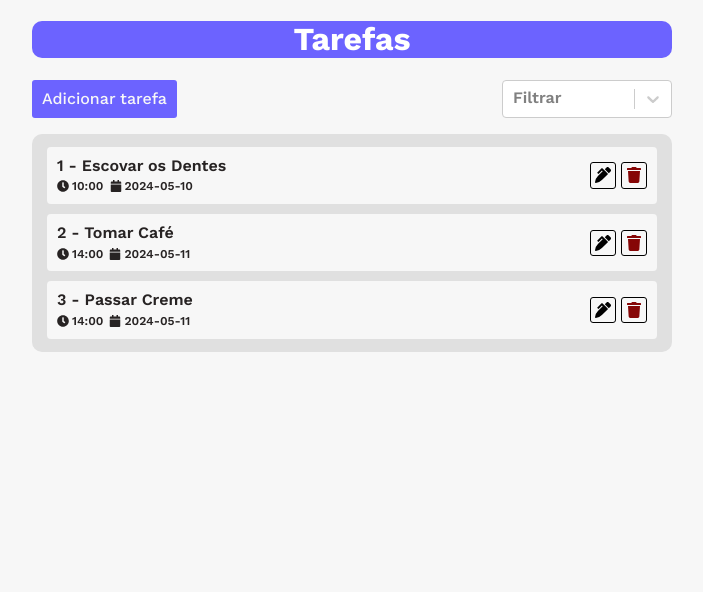
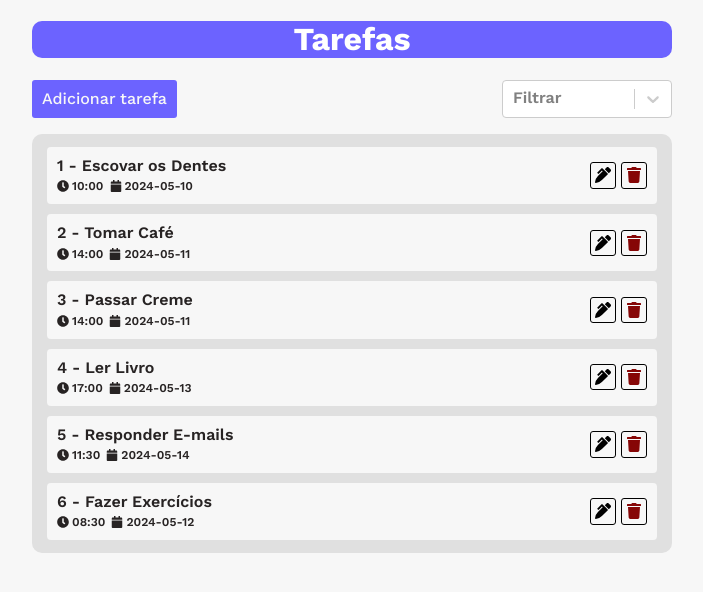
Before and after one commit to JpLoyal/To_Do, a React (Vite) app: page / in a window 1280 px wide. Shown: the top 592 px of the page, without its empty margins (288-991 px from the left). Built offline with nearby package versions, Linux system fonts and the light colour scheme.

Commit message:
feat: implementa a funcionalidade de filtragem

```diff
--- a/src/components/FiltroTarefas/FiltroTarefas.jsx
+++ b/src/components/FiltroTarefas/FiltroTarefas.jsx
@@ -1,18 +1,16 @@
 import styles from './FiltroTarefas.module.css'
-import React, { useState } from 'react';
 import Select from 'react-select';
 
-const FiltroTarefas = () => {
-  const [filtro, setFiltro] = useState(null);
+const FiltroTarefas = ({ setFiltroTarefas }) => {
 
   const opcoesFiltro = [
     { value: 'todas', label: 'Todas' },
-    { value: 'pendentes', label: 'Pendentes' },
-    { value: 'concluidas', label: 'Concluídas' }
+    { value: 'pendente', label: 'Pendentes' },
+    { value: 'concluida', label: 'Concluídas' }
   ];
 
   const handleChange = (opcaoSelecionada) => {
-    setFiltro(opcaoSelecionada.value);
+    setFiltroTarefas(opcaoSelecionada.value);
   };
 
   return (
--- a/src/components/Tasks/Tasks.jsx
+++ b/src/components/Tasks/Tasks.jsx
@@ -6,7 +6,7 @@ import ModalExcluirTarefa from '../Modals/ModalExcluirTarefa/ModalExcluirTarefa'
 
 import { FaPenAlt, FaTrash, FaClock, FaCalendar } from "react-icons/fa";
 
-const Tasks = ({ tasks, atualizarTarefa, removerTarefa }) => {
+const Tasks = ({ tasks, atualizarTarefa, removerTarefa, filtroTarefas }) => {
 
     const [modalAtualizarIsOpen, setModalAtualizarIsOpen] = useState(false);
     const [indexDaTarefaASerAtualizada, setIndexDaTarefaASerAtualizada] = useState(null);
@@ -33,10 +33,20 @@ const Tasks = ({ tasks, atualizarTarefa, removerTarefa }) => {
         setModalExcluirIsOpen(true);
     };
 
+    const tarefasFiltradas = tasks.filter(tarefa => {
+        if (filtroTarefas === 'todas') {
+            return true; // Retorna todas as tarefas
+        } else if (filtroTarefas === 'pendente') {
+            return tarefa.status === 'pendente'; // Retorna apenas as tarefas pendentes
+        } else if (filtroTarefas === 'concluida') {
+            return tarefa.status === 'concluida'; // Retorna apenas as tarefas concluídas
+        }
+    });
+
     return (
         <>
             <ul className={styles.listaTarefas}>
-                {tasks.map((tarefa, index)=>{
+                {tarefasFiltradas.map((tarefa, index)=>{
                     return (
                         <li key={index} className={styles.elementoListaTarefas}>
                             <div>
--- a/src/components/WrapperTasks/WrapperTasks.jsx
+++ b/src/components/WrapperTasks/WrapperTasks.jsx
@@ -16,6 +16,8 @@ const WrapperTasks = () => {
     const [statusNovaTarefa, setStatusNovaTarefa] = useState('pendente');
 
     const [modalAdicionarIsOpen, setModalAdicionarIsOpen] = useState(false);
+
+    const [filtroTarefas, setFiltroTarefas] = useState('pendente');
 
     function adicionarTarefa(){
         const novaTarefa = {
@@ -59,7 +61,10 @@ const WrapperTasks = () => {
 
             <div className={styles.containerAddFiltrar}>
                 <button onClick={abrirModalDeCriacao}>Adicionar tarefa</button>
-                <FiltroTarefas/>
+                <FiltroTarefas
+                    filtroTarefas={filtroTarefas}
+                    setFiltroTarefas={setFiltroTarefas}
+                />
             </div>
 
             <ModalAdicionarTarefa
@@ -82,6 +87,7 @@ const WrapperTasks = () => {
                 tasks={tasks}
                 atualizarTarefa={atualizarTarefa}
                 removerTarefa={removerTarefa}
+                filtroTarefas={filtroTarefas}
             />
 
         </section>
--- a/src/data/tarefas.jsx
+++ b/src/data/tarefas.jsx
@@ -11,14 +11,63 @@ const tarefas = [
         descricao: "Tomar Café",
         data: "2024-05-11",
         horario: "14:00",
+        status: "pendente"
+    },
+    {
+        id: 3,
+        descricao: "Passar Creme",
+        data: "2024-05-11",
+        horario: "14:00",
+        status: "pendente"
+    },
+    {
+        id: 4,
+        descricao: "Ler Livro",
+        data: "2024-05-13",
+        horario: "17:00",
+        status: "pendente"
+    },
+    {
+        id: 5,
+        descricao: "Responder E-mails",
+        data: "2024-05-14",
+        horario: "11:30",
+        status: "pendente"
+    },
+    {
+        id: 6,
+        descricao: "Fazer Compras",
+        data: "2024-05-15",
+        horario: "15:00",
         status: "concluida"
     },
     {
-        id: 2,
-        descricao: "Passar Creme",
-        data: "2024-05-11",
-        horario: "14:00",
+        id: 7,
+        descricao: "Preparar Almoço",
+        data: "2024-05-16",
+        horario: "12:00",
         status: "concluida"
+    },
+    {
+        id: 8,
+        descricao: "Assistir Filme",
+        data: "2024-05-17",
+        horario: "20:00",
+        status: "concluida"
+    },
+    {
+        id: 9,
+        descricao: "Estudar Programação",
+        data: "2024-05-18",
+        horario: "09:00",
+        status: "concluida"
+    },
+    {
+        id: 10,
+        descricao: "Fazer Exercícios",
+        data: "2024-05-12",
+        horario: "08:30",
+        status: "pendente"
     },
   ];
 
```
